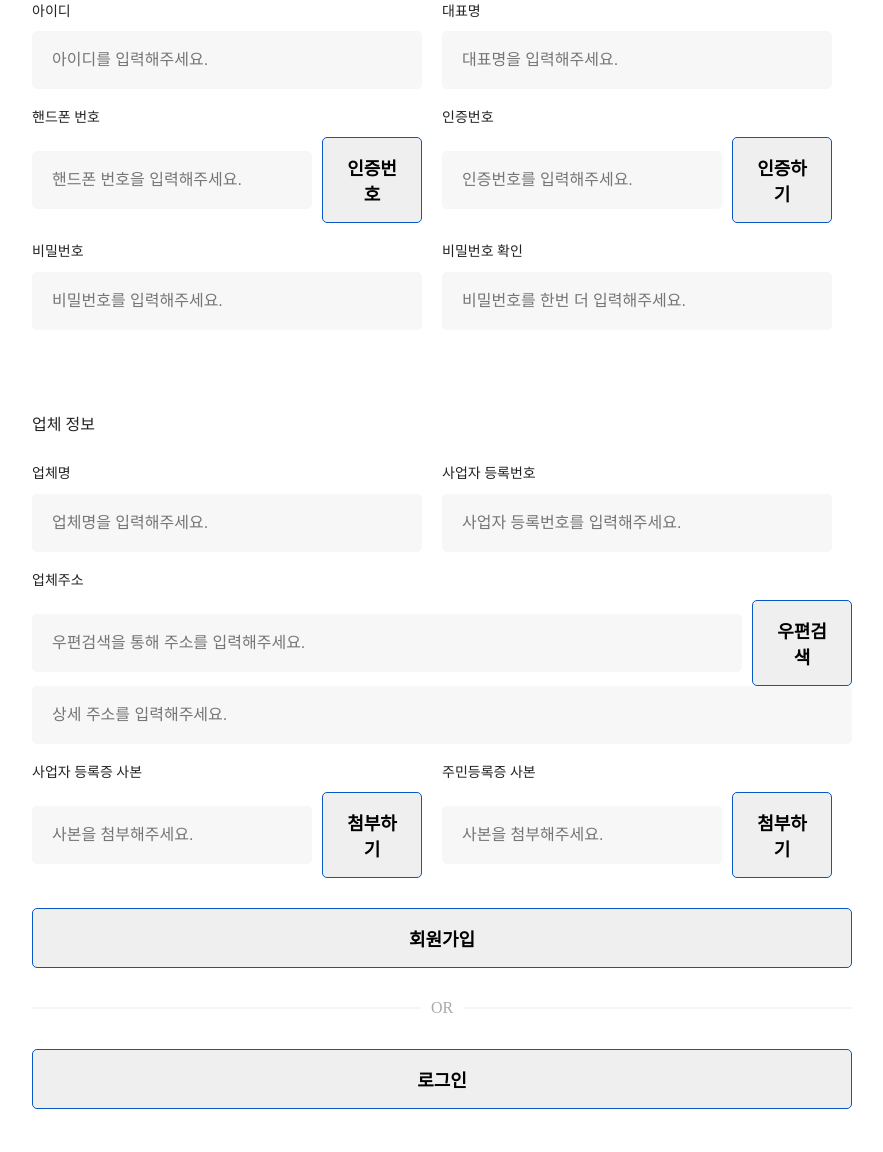
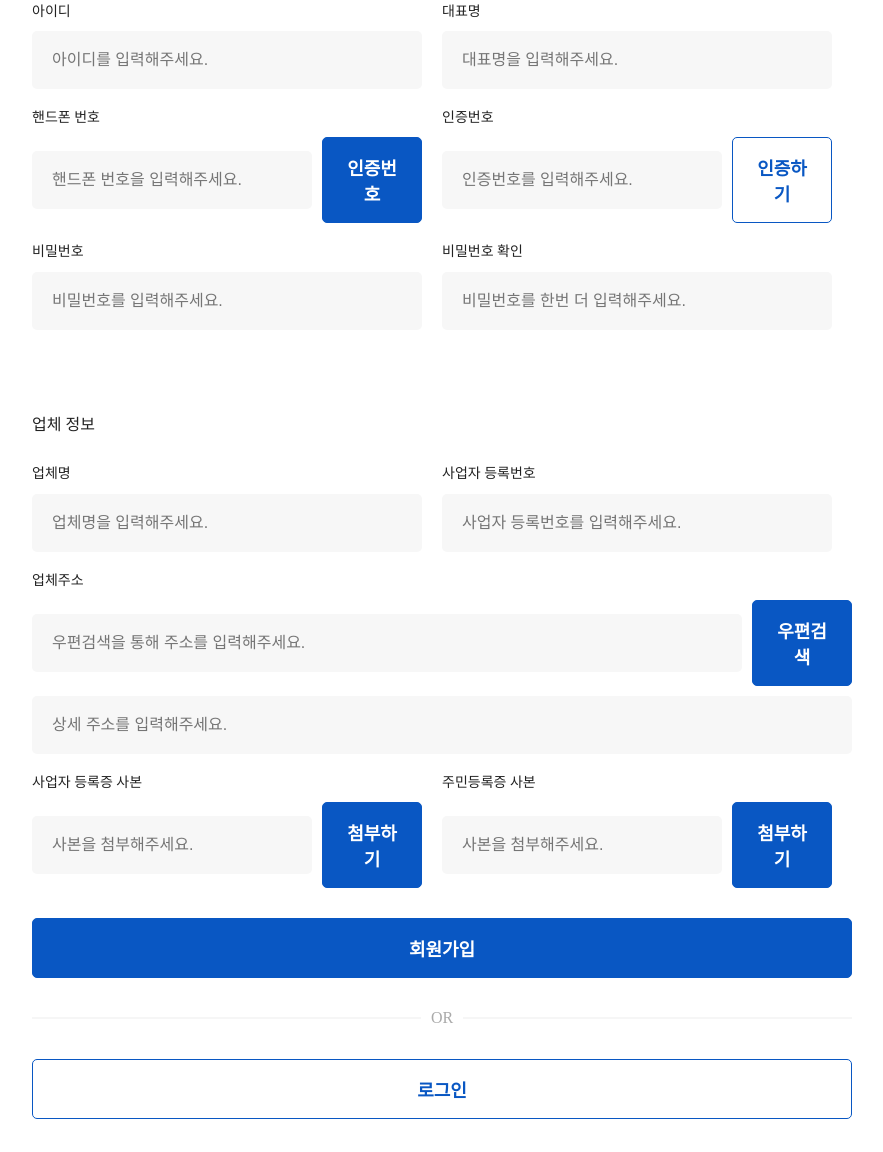
Before and after one commit to Haileyang/Kmong-owl, a website: page register.html in a window 1280 px wide. Shown: the part 472-1624 px from the top of the page, without its empty margins (198-1081 px from the left). Drawn offline with Linux system fonts and the light colour scheme; a web font is replaced by a local one.

Commit message:
modify button css/html in login/register page

```diff
--- a/public/css/_common.scss
+++ b/public/css/_common.scss
@@ -28,6 +28,7 @@ input{
 button{
     cursor: pointer;
     border-radius: 5px;
+    transition: all 0.3s;
     &.fill{
         border: none;
         &.primary{
@@ -37,6 +38,29 @@ button{
         &.light-grey{
             background-color: #aaa;
             color: $color-grey;
+        }
+        &:hover{
+            opacity: 0.9;
+        }
+    }
+    &.line{
+        border: 1px solid #000;
+        background-color: $color-white;
+        &.primary{
+            border-color: $color-primary;
+            color: $color-primary;
+            &:hover{
+                background-color: $color-primary;
+                color: $color-white;
+            }
+        }
+        &.light-grey{
+            border-color: #aaa;
+            color: $color-grey;
+            &:hover{
+                background-color: #aaa;
+                color: $color-grey;
+            }
         }
     }
 }
@@ -134,7 +158,7 @@ button{
         background-color: #f7f7f7;
         border-radius: 5px;
     }
-    .input-add{
+    &.input-add{
         width: 100%;
         .input-with-btn{
             margin-bottom: 10px;
--- a/register.html
+++ b/register.html
@@ -34,14 +34,14 @@
                         <label for="">핸드폰 번호</label>
                         <span class="input-with-btn">
                             <input type="text" placeholder="핸드폰 번호을 입력해주세요.">
-                            <button class="btn fill">인증번호</button>
+                            <button class="btn fill primary">인증번호</button>
                         </span>
                     </div>
                     <div class="input-wrap">
                         <label for="">인증번호</label>
                         <span class="input-with-btn">
                             <input type="text" placeholder="인증번호를 입력해주세요.">
-                            <button class="btn line">인증하기</button>
+                            <button class="btn line primary">인증하기</button>
                         </span>
                     </div>
                     <div class="input-wrap">
@@ -69,7 +69,7 @@
                         <label for="">업체주소</label>
                         <span class="input-with-btn">
                             <input type="text" placeholder="우편검색을 통해 주소를 입력해주세요.">
-                            <button class="btn fill">우편검색</button>
+                            <button class="btn fill primary">우편검색</button>
                         </span>
                         <input type="text" placeholder="상세 주소를 입력해주세요.">
                     </div>
@@ -78,25 +78,25 @@
                             <label for="">사업자 등록증 사본</label>
                             <span class="input-with-btn">
                                 <input type="text" placeholder="사본을 첨부해주세요.">
-                                <button class="btn line">첨부하기</button>
+                                <button class="btn fill primary">첨부하기</button>
                             </span>
                         </div>
                         <div class="input-wrap">
                             <label for="">주민등록증 사본</label>
                             <span class="input-with-btn">
                                 <input type="text" placeholder="사본을 첨부해주세요.">
-                                <button class="btn line">첨부하기</button>
+                                <button class="btn fill primary">첨부하기</button>
                             </span>
                         </div>
                     </div>
                 </div>
                 <div class="btn-wrap">
-                    <button class="btn fill" href="#" type="submit">회원가입</button>
+                    <button class="btn fill primary" href="#" type="submit">회원가입</button>
                     <div class="login-devider">
                         <span class="or">or</span>
                         <span class="line"></span>
                     </div>
-                    <button class="btn line" href="#">로그인</button>
+                    <button class="btn line primary" href="#">로그인</button>
                 </div>
             </form>
         </section>
```
Also changed, not shown: login.html (+2 -2 lines), public/css/app.css, 1 other file.
